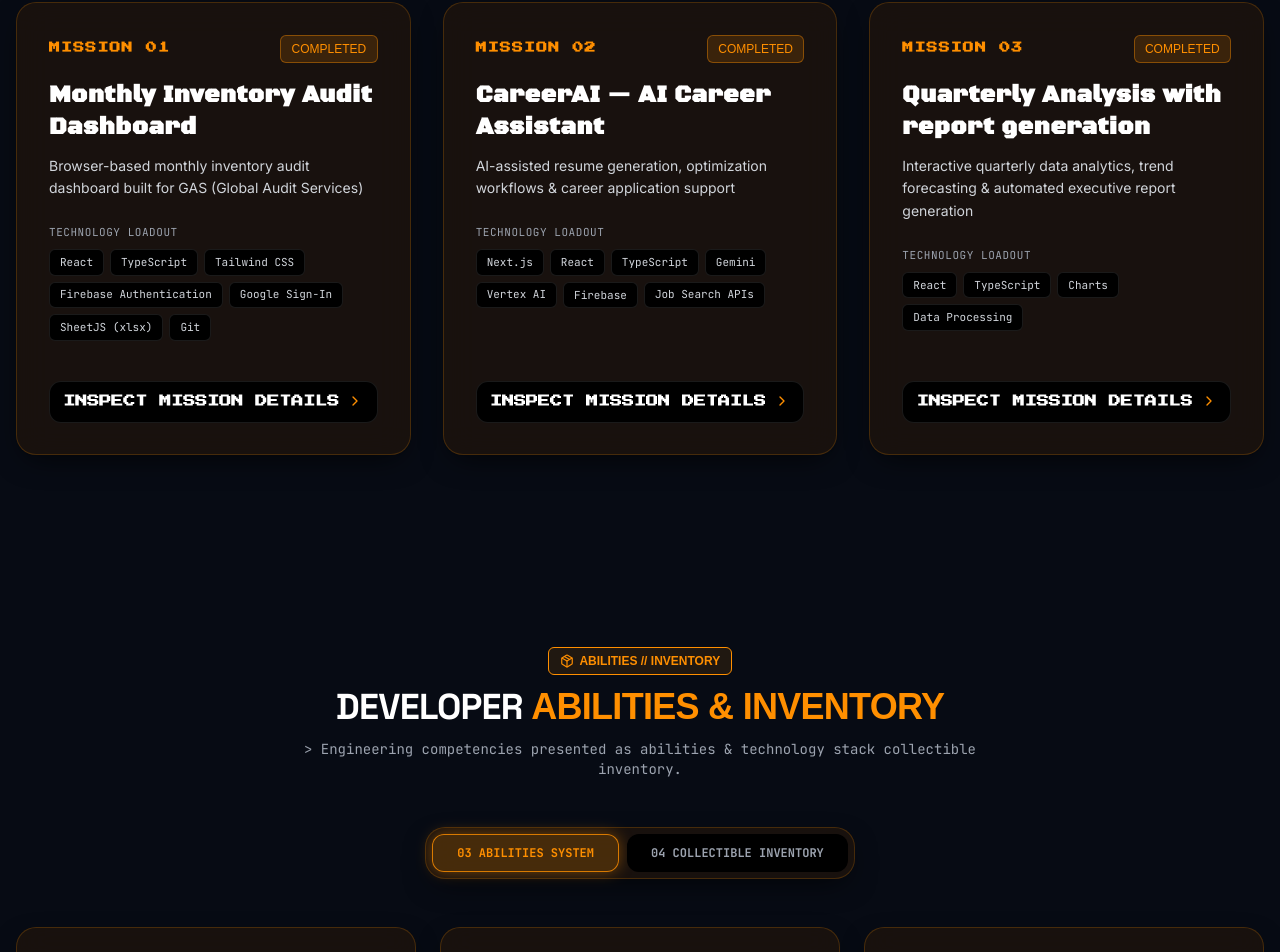
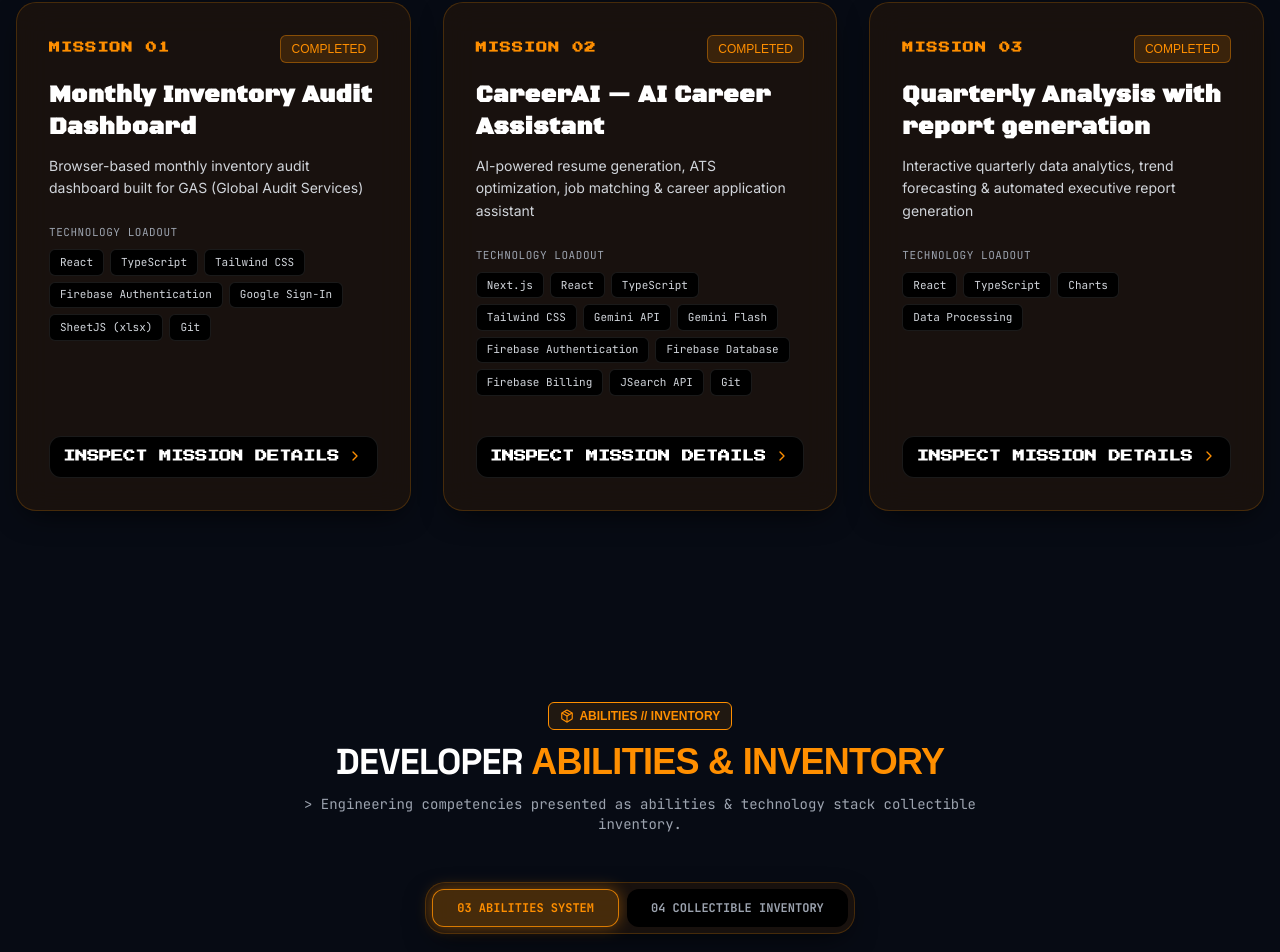
Before and after one commit to sufiyan078/portfolio, a React (Vite) app: page / in a window 1280 px wide. Shown: the part 2438-3390 px from the top of the page. Built offline with nearby package versions, Linux system fonts and the light colour scheme; a web font is replaced by a local one.

Commit message:
content: rewrite Mission 02 (CareerAI) with accurate architecture, Gemini Flash, JSearch, Firebase Auth/DB/Billing, ATS analysis, and interview-defensible content — removed Vertex AI

```diff
--- a/src/data/projects.ts
+++ b/src/data/projects.ts
@@ -100,51 +100,73 @@ export const PROJECTS: Project[] = [
     id: "mission-02",
     missionNumber: "MISSION 02",
     title: "CareerAI — AI Career Assistant",
-    tagline: "AI-assisted resume generation, optimization workflows & career application support",
+    tagline: "AI-powered resume generation, ATS optimization, job matching & career application assistant",
     category: "AI",
     status: "COMPLETED",
     difficulty: "★ ★ ★ ★ ☆",
-    description: "An AI-powered career platform designed to help users create better resumes, optimize job applications, and streamline overall job search workflows.",
-    businessProblem: "Job seekers spend significant manual effort customizing resume bullet points and cover letters without structured feedback on application relevance.",
+    description: "CareerAI is an AI-powered career platform that enables users to build professional resumes from scratch, choose from multiple resume templates, upload existing resumes for AI-assisted optimization, analyze resumes against job descriptions, receive ATS compatibility scoring, generate personalized cover letters, and discover relevant jobs through JSearch integration. The platform combines AI-assisted content generation with structured career workflows to simplify and improve the job application process.",
+    businessProblem: "Job seekers commonly struggle with creating professional resumes, tailoring resumes for each application, understanding ATS compatibility, identifying missing keywords, writing customized cover letters, and finding relevant job opportunities. CareerAI reduces repetitive manual work by combining resume generation, optimization, ATS analysis, AI recommendations, and job search into a unified workflow.",
     architecture: {
       nodes: [
         { name: "Next.js + React Client", type: "Web Application" },
-        { name: "Gemini / Vertex AI APIs", type: "LLM Inference Engine" },
-        { name: "Firebase Services", type: "User Auth & Cloud Data" },
-        { name: "Job Search APIs", type: "External Integration" }
+        { name: "Firebase Authentication", type: "User Login & Session Management" },
+        { name: "Resume Builder", type: "Template Selection & Creation" },
+        { name: "Resume Upload / Resume Creation", type: "Input Processing Layer" },
+        { name: "Prompt Construction Layer", type: "AI Request Formatting" },
+        { name: "Gemini Flash API", type: "LLM Inference Engine" },
+        { name: "Structured AI Response Processing", type: "Output Parsing & Validation" },
+        { name: "ATS Analysis & Resume Optimization", type: "Scoring & Recommendations" },
+        { name: "Cover Letter Generation", type: "AI Content Generation" },
+        { name: "Firebase Database & Billing", type: "User Data & SaaS Billing" }
       ],
-      description: "Structured AI integration engine that processes resume content against job requirement specifications to provide actionable bullet optimization recommendations."
+      description: "Next.js + React Client → Firebase Authentication (User Login) → Resume Builder (Template Selection) → Resume Upload / Resume Creation → Prompt Construction Layer → Gemini Flash API → Structured AI Response Processing → ATS Analysis & Resume Optimization → Cover Letter Generation → Firebase Database (User Data & Billing)."
     },
     features: [
-      "Structured resume creation and AI-assisted bullet point optimization",
-      "Targeted application improvement suggestions based on job requirements",
-      "Automated drafting assistant for cover letters and application materials",
-      "Interactive career workflow dashboard for application tracking"
+      "AI-powered resume generation from scratch",
+      "Resume template selection with multiple professional layouts",
+      "Upload existing resumes for AI-assisted optimization",
+      "ATS compatibility scoring against job descriptions",
+      "Resume analysis with keyword gap identification",
+      "AI-generated resume improvement suggestions",
+      "Personalized cover letter generation",
+      "Job discovery through JSearch API integration",
+      "Firebase Authentication for secure user sessions",
+      "Firebase Database and Billing integration for SaaS model"
     ],
     technologyLoadout: [
       "Next.js",
       "React",
       "TypeScript",
-      "Gemini",
-      "Vertex AI",
-      "Firebase",
-      "Job Search APIs"
+      "Tailwind CSS",
+      "Gemini API",
+      "Gemini Flash",
+      "Firebase Authentication",
+      "Firebase Database",
+      "Firebase Billing",
+      "JSearch API",
+      "Git"
     ],
     challenges: [
       {
-        issue: "AI generation latencies caused perceived UI slowdown during text generation.",
-        investigation: "Blocking API requests waited for complete response text before updating client UI state.",
-        solution: "Implemented streaming response handling to render AI suggestions progressively as generated."
+        issue: "AI generation latencies caused perceived UI slowdown during resume content generation.",
+        investigation: "Blocking API requests waited for complete Gemini Flash response before updating client UI state.",
+        solution: "Implemented streaming response handling to render AI suggestions progressively as tokens were generated."
+      },
+      {
+        issue: "ATS keyword matching produced inconsistent relevance scores across different job description formats.",
+        investigation: "Raw text comparison missed semantic equivalences between resume terms and job description requirements.",
+        solution: "Structured prompt construction layer to normalize job descriptions before comparison, improving ATS scoring consistency."
       }
     ],
     outcome: [
-      "Created an AI-powered career productivity platform simplifying job application workflows",
-      "Streamlined resume drafting and tailoring processes through structured AI assistance",
-      "Delivered a responsive user experience with clean workflow management"
+      "Built an AI-powered career platform combining resume creation, optimization, ATS analysis, and job discovery",
+      "Reduced repetitive manual effort involved in tailoring resumes for different job applications",
+      "Delivered structured AI workflows using Gemini Flash API for resume generation and optimization",
+      "Created a scalable SaaS foundation using Firebase Authentication, Database, and Billing"
     ],
     lessonsLearned: [
-      "Streaming tokens dramatically improves perceived UI responsiveness during AI text generation.",
-      "Clear prompt boundaries and schema validation ensure consistent LLM outputs."
+      "Structured prompt construction with clear schema boundaries ensures consistent and reliable LLM outputs from Gemini Flash.",
+      "Separating ATS analysis from content generation allows independent optimization of scoring accuracy without affecting resume quality."
     ]
   },
   {
```
